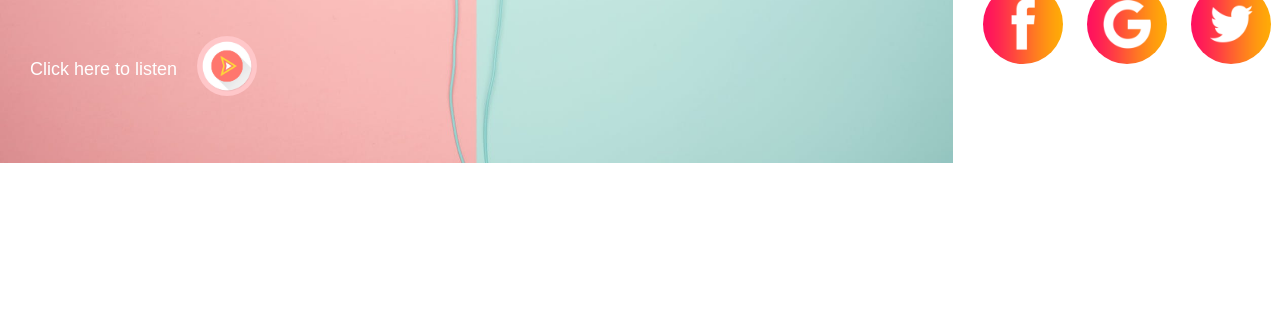
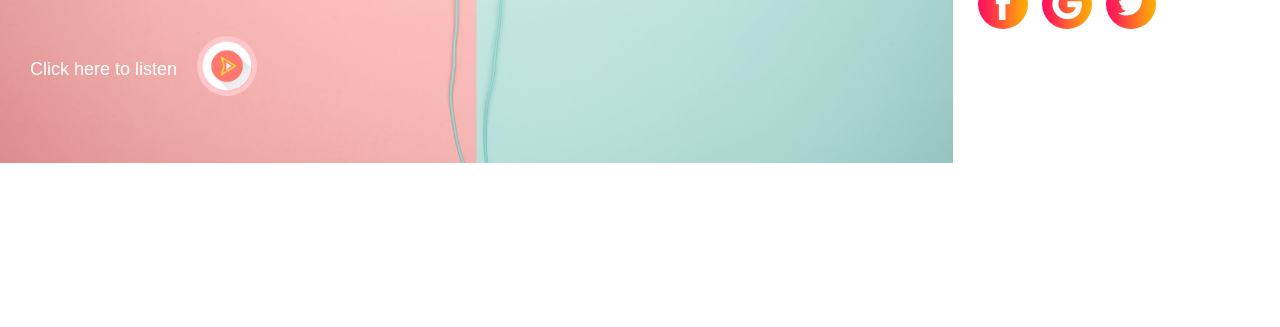
Before and after one commit to nhom8888/autotool, a plain HTML site: page project/login/index.html in a window 1280 px wide. Shown: the part 473-800 px from the top of the page. Drawn offline with Linux system fonts and the light colour scheme.

Commit message:
login Signed-off-by: trantuananh <tuanboy2000@gmail.com>

```diff
--- a/project/login/style.css
+++ b/project/login/style.css
@@ -9,6 +9,7 @@
     margin: 0;
     padding: 0;
 }
+
 
 .img-bg img{
     width: 100%;
@@ -114,10 +115,13 @@
     color: #ff4584;
 }
 
+
 .content .social img{
-    width: 100px;
-    height: 100px;
+    width: 60px;
+    height: 60px;
     margin-top: 30px;
     border-radius: 50px;
     padding: 10px;
+    justify-content: center;
+    padding: 5px;
 }
```
